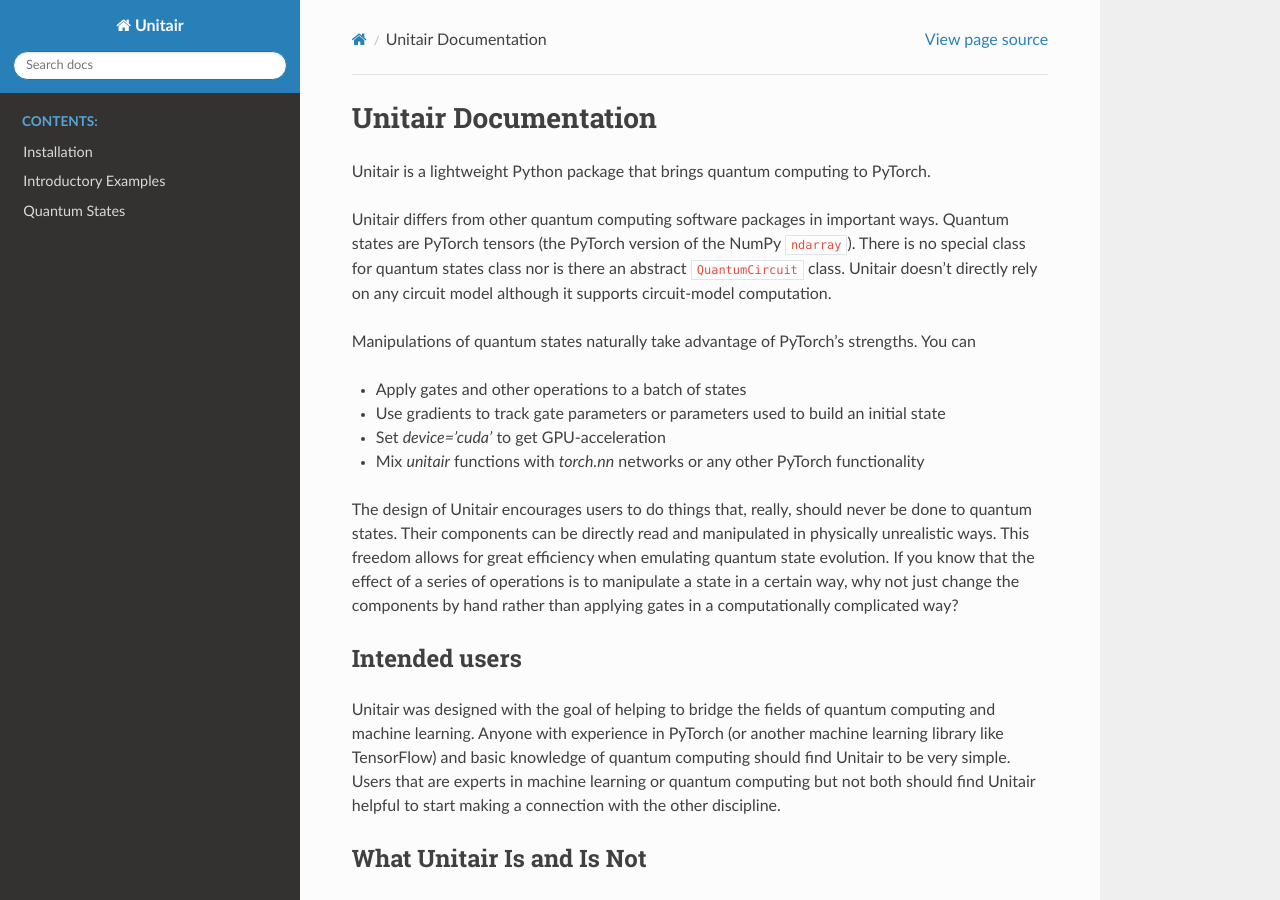
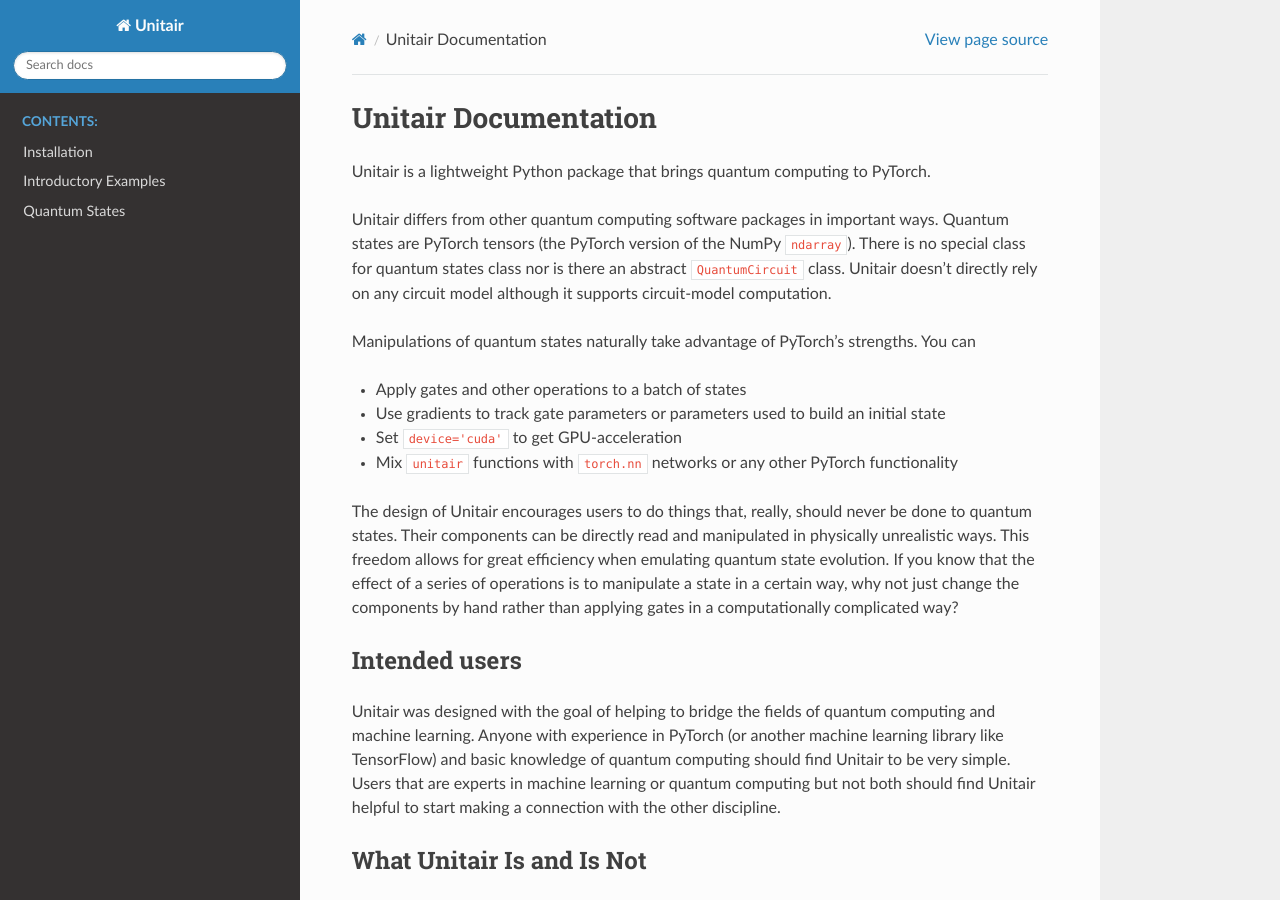
Before and after one commit to qcware/qcware-unitair, a Sphinx documentation site: the page built from docs/index.rst, in a window 1280 px wide and 900 px high. Built offline with Sphinx 7.4.7 and the Read the Docs theme 2.0.0, drawn with Linux system fonts in a browser that asks for light colours.

Commit message:
Add/modify documentation

```diff
--- a/docs/index.rst
+++ b/docs/index.rst
@@ -20,8 +20,8 @@
 
 * Apply gates and other operations to a batch of states
 * Use gradients to track gate parameters or parameters used to build an initial state
-* Set `device='cuda'` to get GPU-acceleration
-* Mix `unitair` functions with `torch.nn` networks or any other PyTorch functionality
+* Set ``device='cuda'`` to get GPU-acceleration
+* Mix ``unitair`` functions with ``torch.nn`` networks or any other PyTorch functionality
 
 The design of Unitair encourages users to do things that, really, should never
 be done to quantum states. Their components can be directly read and
```
